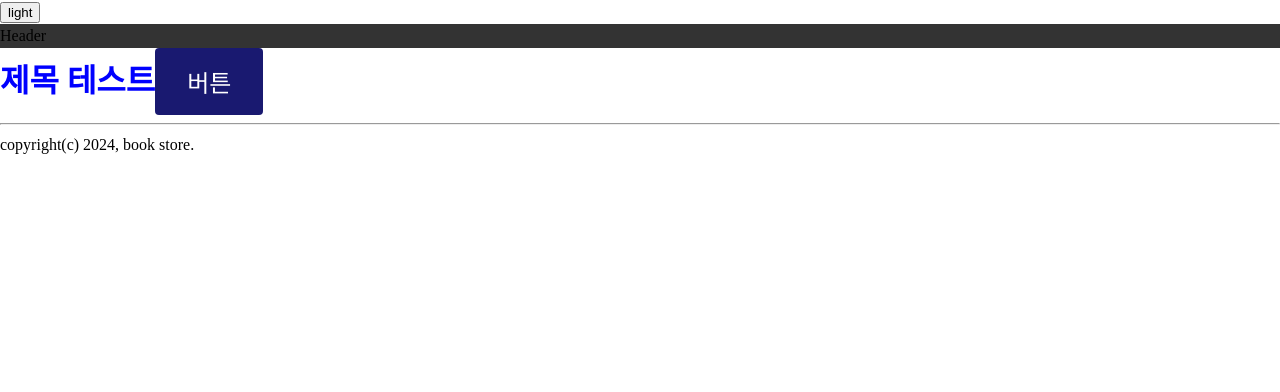
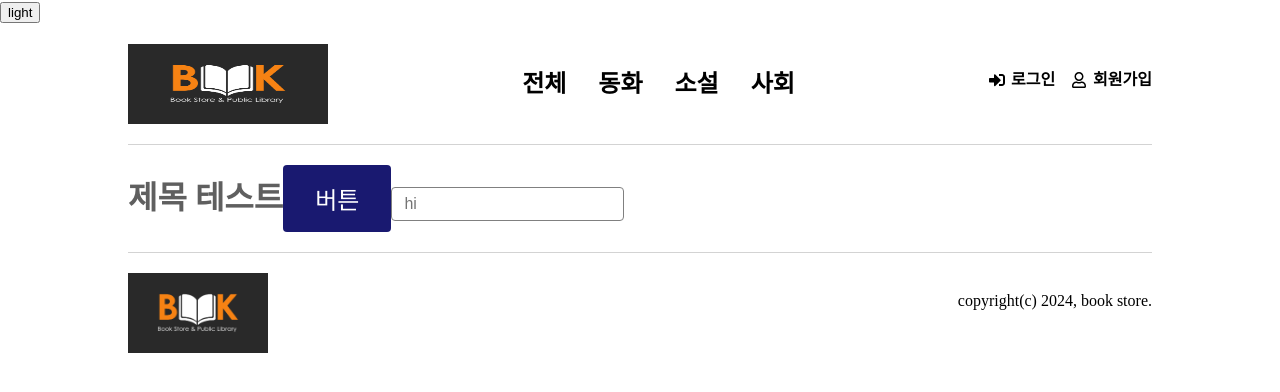
Before and after one commit to alchogh/book-store, a React (Create React App) app: page / in a window 1280 px wide. Shown: the top 392 px of the page. Built offline with nearby package versions, Linux system fonts and the light colour scheme.

Commit message:
🎨 header, footer 레이아웃 구현

```diff
--- a/package.json
+++ b/package.json
@@ -12,6 +12,7 @@
 		"@types/react-dom": "^18.3.0",
 		"react": "^18.3.1",
 		"react-dom": "^18.3.1",
+		"react-icons": "^5.2.1",
 		"react-scripts": "5.0.1",
 		"sanitize.css": "^13.0.0",
 		"styled-components": "^6.1.11",
--- a/src/components/common/Footer.tsx
+++ b/src/components/common/Footer.tsx
@@ -1,10 +1,40 @@
 import React from "react";
-
+import logo from "../../asset/bookstore-logo.png";
+import { styled } from "styled-components";
 export default function Footer() {
 	return (
-		<>
-			<hr />
-			<footer>copyright(c) 2024, book store.</footer>
-		</>
+		<FooterStyle>
+			<h1 className="logo">
+				<img src={logo} alt="logo" />
+			</h1>
+			<div>
+				<p>copyright(c) 2024, book store.</p>
+			</div>
+		</FooterStyle>
 	);
 }
+
+const FooterStyle = styled.footer`
+	width: 100%;
+	margin: 0 auto;
+	max-width: ${({ theme }) => theme.layout.width.large};
+
+	border-top: 1px solid ${({ theme }) => theme.color.background};
+	padding: 20px 0;
+	display: flex;
+	justify-content: space-between;
+
+	.logo {
+		img {
+			width: 140px;
+			height: 80px;
+		}
+	}
+
+	.copyright {
+		p {
+			font-size: 0.75rem;
+			color: ${({ theme }) => theme.color.text};
+		}
+	}
+`;
--- a/src/components/common/Header.tsx
+++ b/src/components/common/Header.tsx
@@ -1,9 +1,113 @@
+import logo from "../../asset/bookstore-logo.png";
+import { FaSignInAlt, FaRegUser } from "react-icons/fa";
 import { styled } from "styled-components";
 
 export default function Header() {
-	return <HeaderStyle>Header</HeaderStyle>;
+	return (
+		<HeaderStyle>
+			<h1 className="logo">
+				<img src={logo} alt="logo" />
+			</h1>
+			<nav className="category">
+				<ul>
+					{CATEGORY.map((item) => (
+						<li key={item.id}>
+							<a
+								href={
+									item.id === null
+										? "/books"
+										: `/books?category_id=${item.name}`
+								}
+							>
+								{item.name}
+							</a>
+						</li>
+					))}
+				</ul>
+			</nav>
+			<nav className="auth">
+				<ul>
+					<li>
+						<a href="/login">
+							<FaSignInAlt />
+							로그인
+						</a>
+					</li>
+					<li>
+						<a href="/signup">
+							<FaRegUser />
+							회원가입
+						</a>
+					</li>
+				</ul>
+			</nav>
+		</HeaderStyle>
+	);
 }
 
 const HeaderStyle = styled.header`
-	background-color: #333;
+	width: 100%;
+	margin: 0 auto;
+	max-width: ${({ theme }) => theme.layout.width.large};
+	display: flex;
+	justify-content: space-between;
+	align-items: center;
+	padding: 20px 0;
+	border-bottom: 1px solid ${({ theme }) => theme.color.background};
+
+	.logo {
+		img {
+			width: 200px;
+			height: 80px;
+		}
+	}
+
+	.category {
+		ul {
+			display: flex;
+			gap: 32px;
+			li {
+				a {
+					font-size: 1.5rem;
+					font-weight: 600;
+					text-decoration: none;
+					color: ${({ theme }) => theme.color.text};
+					&:hover {
+						color: ${({ theme }) => theme.color.primary};
+					}
+				}
+			}
+		}
+	}
+
+	.auth {
+		ul {
+			display: flex;
+			gap: 16px;
+			li {
+				a {
+					font-size: 1rem;
+					font-weight: 600;
+					text-decoration: none;
+					display: flex;
+					align-items: center;
+					line-height: 1;
+					svg {
+						margin-right: 6px;
+					}
+				}
+			}
+		}
+	}
+
+	h1 {
+		color: ${({ theme }) => theme.color.primary};
+	}
 `;
+
+const CATEGORY = [
+	{ id: null, name: "전체" },
+	{ id: 0, name: "동화" },
+	{ id: 1, name: "소설" },
+	{ id: 2, name: "사회" },
+];
--- /dev/null
+++ b/src/components/common/InputText.tsx
@@ -0,0 +1,25 @@
+import React, { ForwardedRef } from "react";
+import { styled } from "styled-components";
+
+interface Props {
+	placeholder?: string;
+}
+
+const InputText = React.forwardRef(
+	({ placeholder }: Props, ref: ForwardedRef<HTMLInputElement>) => {
+		return <InputTextStyled placeholder={placeholder} ref={ref} />;
+	},
+);
+
+const InputTextStyled = styled.input.attrs({
+	type: "text",
+})`
+	padding: 0.25rem 0.75rem;
+	border: 1px solid ${({ theme }) => theme.color.border};
+	border-radius: ${({ theme }) => theme.borderRadius.default};
+	font-size: 1rem;
+	line-height: 1.5;
+	color: ${({ theme }) => theme.color.text};
+`;
+
+export default InputText;
--- a/src/components/layout/Layout.tsx
+++ b/src/components/layout/Layout.tsx
@@ -1,5 +1,6 @@
 import Header from "../common/Header";
 import Footer from "../common/Footer";
+import styled from "styled-components";
 
 interface LayoutProps {
 	children: React.ReactNode;
@@ -9,8 +10,15 @@ export default function Layout({ children }: LayoutProps) {
 	return (
 		<>
 			<Header />
-			<main>{children}</main>
+			<LayoutStyled>{children}</LayoutStyled>
 			<Footer />
 		</>
 	);
 }
+
+const LayoutStyled = styled.main`
+	width: 100%;
+	margin: 0 auto;
+	max-width: ${({ theme }) => theme.layout.width.large};
+	padding: 20px 0;
+`;
--- a/src/pages/Home.tsx
+++ b/src/pages/Home.tsx
@@ -1,4 +1,5 @@
 import Button from "../components/common/Button";
+import InputText from "../components/common/InputText";
 import Title from "../components/common/Title";
 
 export default function Home() {
@@ -9,6 +10,7 @@ export default function Home() {
 				<Button size="large" scheme="primary">
 					버튼
 				</Button>
+				<InputText placeholder="hi" />
 			</Title>
 		</>
 	);
--- a/src/style/theme.ts
+++ b/src/style/theme.ts
@@ -1,9 +1,15 @@
 export type ThemeName = "light" | "dark";
-export type ColorKey = "primary" | "background" | "secondary" | "third";
+export type ColorKey =
+	| "primary"
+	| "background"
+	| "secondary"
+	| "third"
+	| "border"
+	| "text";
 export type HeadingSize = "large" | "medium" | "small";
 export type ButtonSize = "large" | "medium" | "small";
 export type ButtonScheme = "primary" | "normal";
-
+export type LayoutWidth = "large" | "medium" | "small";
 interface Theme {
 	name: ThemeName;
 	color: Record<ColorKey, string>;
@@ -28,15 +34,22 @@ interface Theme {
 	borderRadius: {
 		default: string;
 	};
+	layout: {
+		width: {
+			[key in LayoutWidth]: string;
+		};
+	};
 }
 
 export const light: Theme = {
 	name: "light",
 	color: {
-		primary: "brown",
+		primary: "#ff5800",
+		secondary: "#5F5F5F",
 		background: "lightgray",
-		secondary: "blue",
 		third: "green",
+		border: "grey",
+		text: "black",
 	},
 	heading: {
 		large: {
@@ -76,6 +89,13 @@ export const light: Theme = {
 	borderRadius: {
 		default: "4px",
 	},
+	layout: {
+		width: {
+			large: "1024px",
+			medium: "760px",
+			small: "32px",
+		},
+	},
 };
 
 export const dark: Theme = {
@@ -86,6 +106,8 @@ export const dark: Theme = {
 		background: "midnightblue",
 		secondary: "darkblue",
 		third: "darkgreen",
+		border: "grey",
+		text: "black",
 	},
 };
 
```
Also changed, not shown: src/asset/bookstore-logo.png (added), 1 other file (tests, documents, lock files or other folders).
